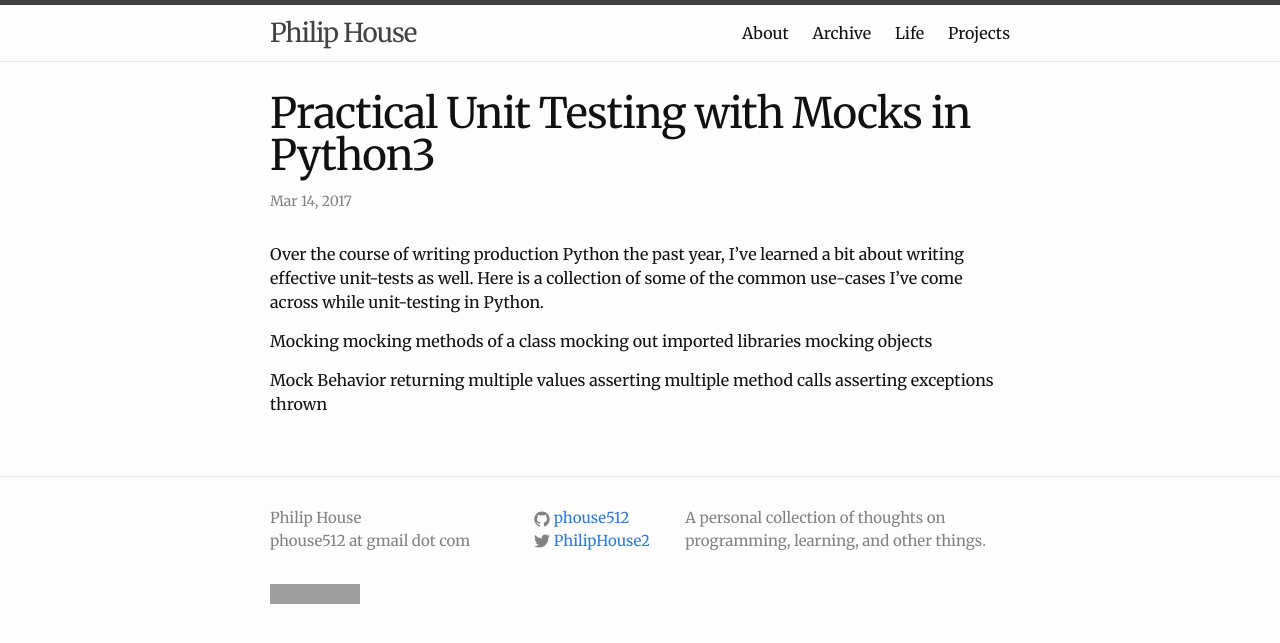
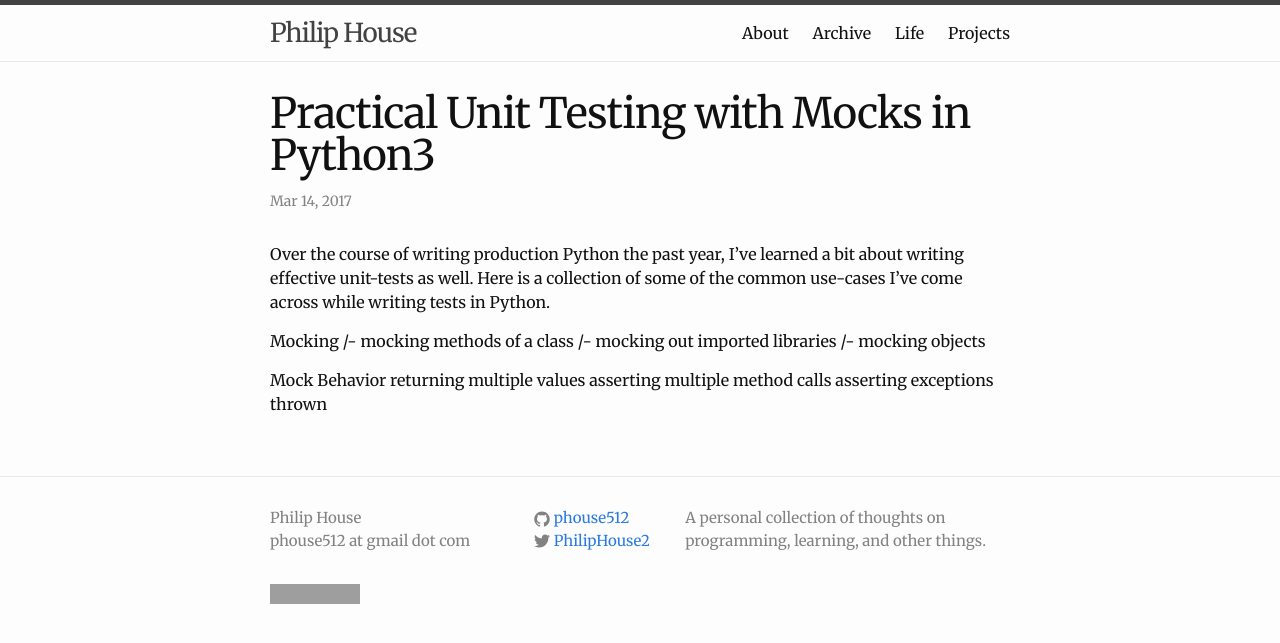
Before and after one commit to phouse512/blog, a Jekyll site: the page built from _posts/2017-03-14-practical-unit-testing-mocks-python-3.markdown, in a window 1280 px wide. Shown: the top 643 px of the page. Built offline with Jekyll 4.4.1, drawn with Linux system fonts in a browser that asks for light colours; a script that is not in the unit is left out; comment, search, counter and statistics services are not loaded; grey boxes are pictures that could not be loaded.

Commit message:
experimenting with list

```diff
--- a/_posts/2017-03-14-practical-unit-testing-mocks-python-3.markdown
+++ b/_posts/2017-03-14-practical-unit-testing-mocks-python-3.markdown
@@ -8,12 +8,12 @@
 
 Over the course of writing production Python the past year, I've learned a bit
 about writing effective unit-tests as well. Here is a collection of some of the
-common use-cases I've come across while unit-testing in Python.
+common use-cases I've come across while writing tests in Python.
 
 Mocking
-    mocking methods of a class
-    mocking out imported libraries
-    mocking objects
+/- mocking methods of a class
+/- mocking out imported libraries
+/- mocking objects
 
 Mock Behavior
     returning multiple values
```
